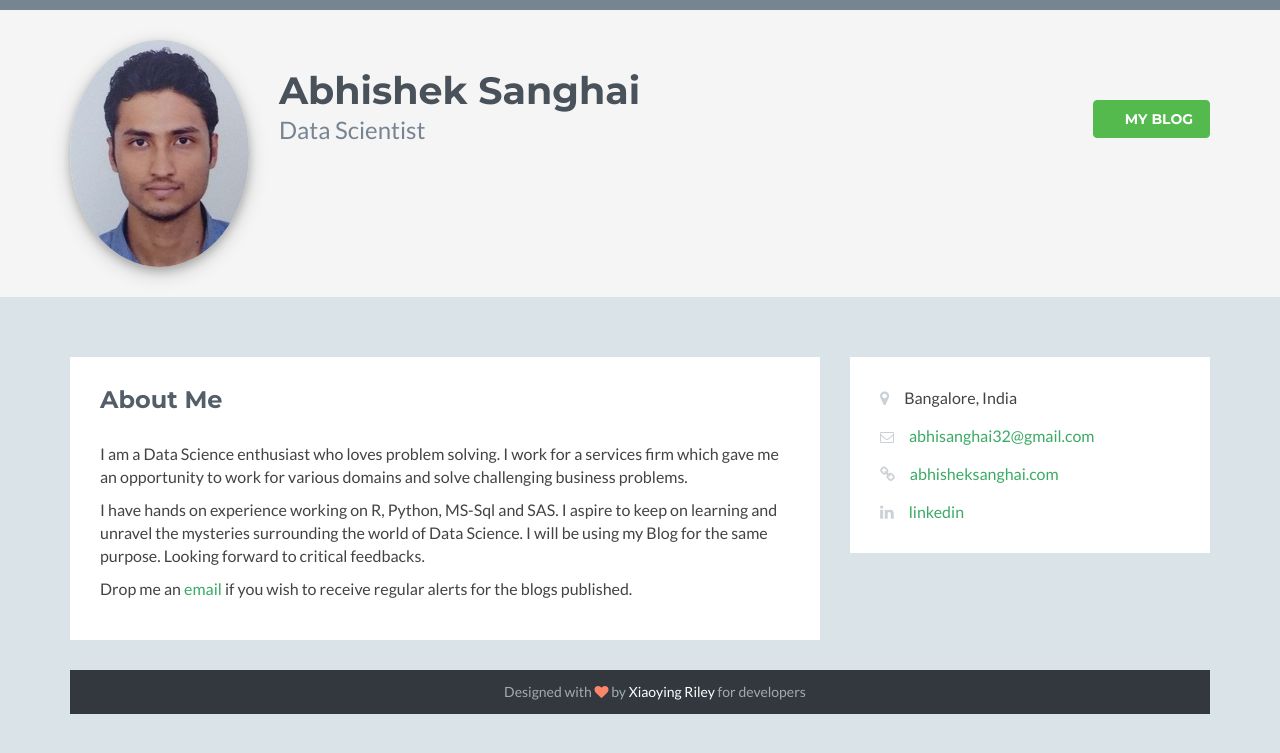
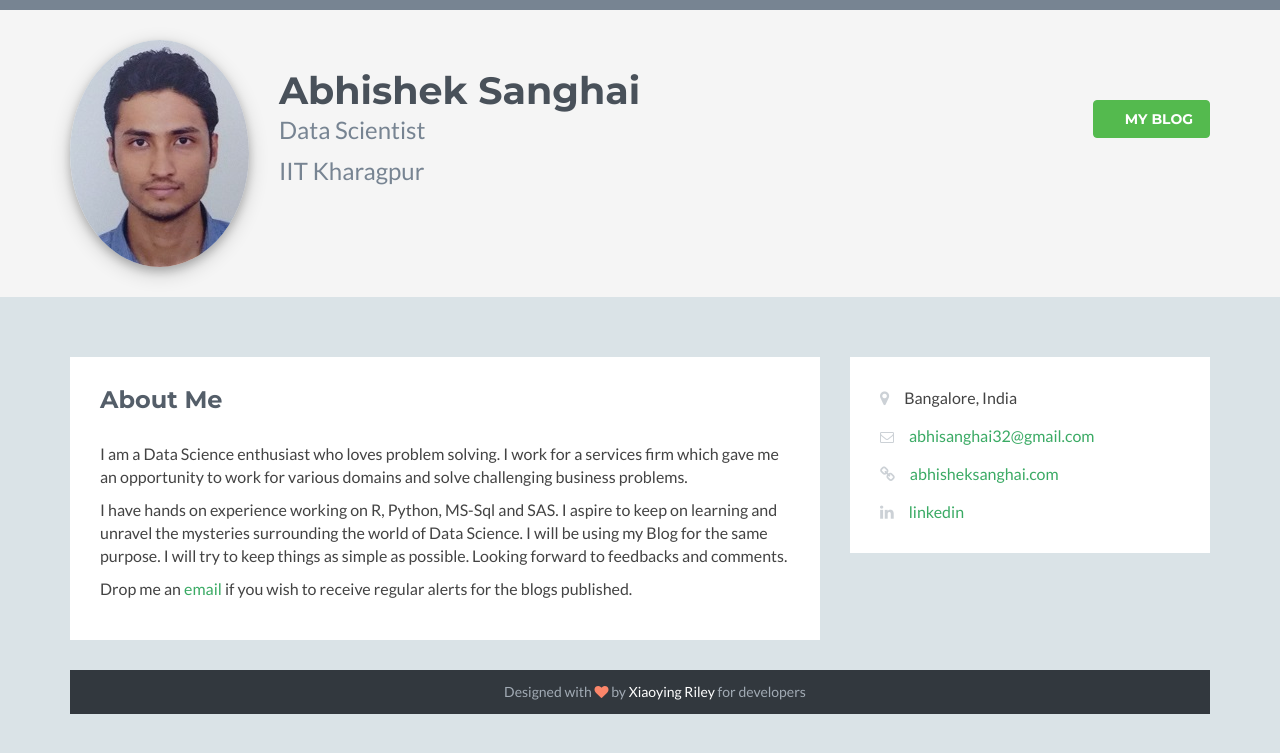
Before and after one commit to abhisheksanghai/abhisheksanghai.github.io, a Jekyll site: the page built from index.html, in a window 1280 px wide. Shown: the top 753 px of the page. Built offline with Jekyll 4.4.1, drawn with Linux system fonts in a browser that asks for light colours; nearby versions of some CDN libraries; library files that are not in the unit come from our copies.

Commit message:
Update index.html
updated description

```diff
--- a/index.html
+++ b/index.html
@@ -9,6 +9,7 @@ title: Abhishek Sanghai | Blog
             <div class="profile-content pull-left">
                 <h1 class="name">Abhishek Sanghai</h1>
                 <h2 class="desc">Data Scientist</h2>
+		<h3 class="desc">IIT Kharagpur</h3>
             </div><!--//profile-->
 	    <a class="btn btn-cta-primary pull-right" href="/datascience"><i class="fab fa-pie-chart"></i> My Blog</a>
         </div><!--//container-->
@@ -25,8 +26,8 @@ title: Abhishek Sanghai | Blog
 				    opportunity to work for various domains and solve challenging business problems. </p>
 
 			    <p> I have hands on experience working on R, Python, MS-Sql and SAS. I aspire to keep on learning and
-				unravel the mysteries surrounding the world of Data Science. I will be using my Blog for the same purpose.
-				Looking forward to critical feedbacks. </p>
+				unravel the mysteries surrounding the world of Data Science. I will be using my Blog for the same
+				purpose. I will try to keep things as simple as possible. Looking forward to feedbacks and comments. </p>
 
 			    <p> Drop me an <a href="mailto:abhisanghai32@gmail.com" title="abhisanghai32@gmail.com">email</a>
 				    if you wish to receive regular alerts for the blogs published.  </p>
```
